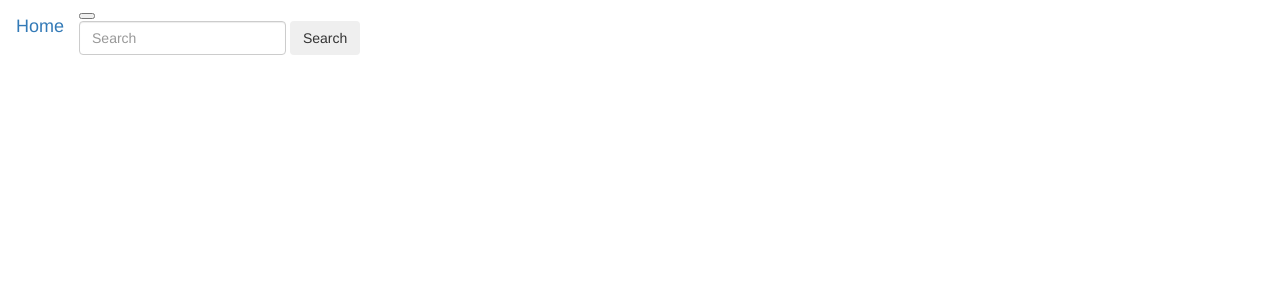
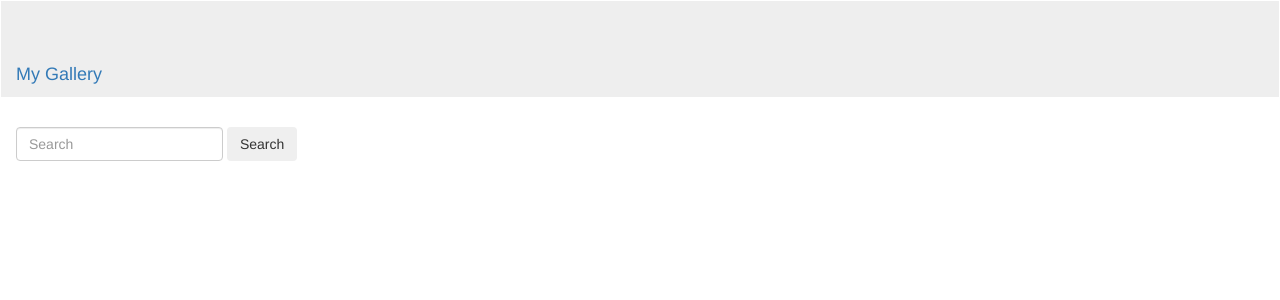
Before and after one commit to IanKoech/Personal-Gallery, a Django app: page /search/ in a window 1280 px wide. Shown: the top 300 px of the page. Run offline with Django 3.2, Linux system fonts and the light colour scheme; some libraries are stand-ins or nearby versions.

```diff
--- a/mygallery/static/css/gallery.css
+++ b/mygallery/static/css/gallery.css
@@ -0,0 +1,3 @@
+html{
+    font-family: "Montserrat";
+}
--- a/mygallery/static/css/image.css
+++ b/mygallery/static/css/image.css
@@ -0,0 +1,3 @@
+html{
+    font-family: 'Montserrat';
+}
--- a/mygallery/static/css/locations.css
+++ b/mygallery/static/css/locations.css
@@ -0,0 +1,3 @@
+body{
+    font-family: 'Montserrat';
+}
--- a/mygallery/templates/base.html
+++ b/mygallery/templates/base.html
@@ -3,7 +3,9 @@
 <html>
     <head>
         {% block styles %}
+
             {% bootstrap_css %}
+
         {% endblock %}
     </head>
 
--- a/mygallery/templates/navbar.html
+++ b/mygallery/templates/navbar.html
@@ -1,9 +1,10 @@
 <nav class="navbar navbar-expand-lg navbar-light bg-light">
-    <a class="navbar-brand" href="{%url 'gallery'%}">Home</a>
-    <button class="navbar-toggler" type="button" data-toggle="collapse" data-target="#navbarSupportedContent"
-      aria-controls="navbarSupportedContent" aria-expanded="false" aria-label="Toggle navigation">
-      <span class="navbar-toggler-icon"></span>
-    </button>
+    <div class="jumbotron">
+        <div class="navbar-header" style="text-align: center;">
+            <a class="navbar-brand" href="{%url 'gallery'%}">My Gallery</a>
+        </div>
+    </div>
+
 
     <div class="collapse navbar-collapse" id="navbarSupportedContent">
       <ul class="navbar-nav mr-auto">
```
Also changed, not shown: media/galleries/pexels-flo-dahm-699459.jpg (added), media/galleries/pexels-ivan-samkov-6291574.jpg (added), 1 other file.
